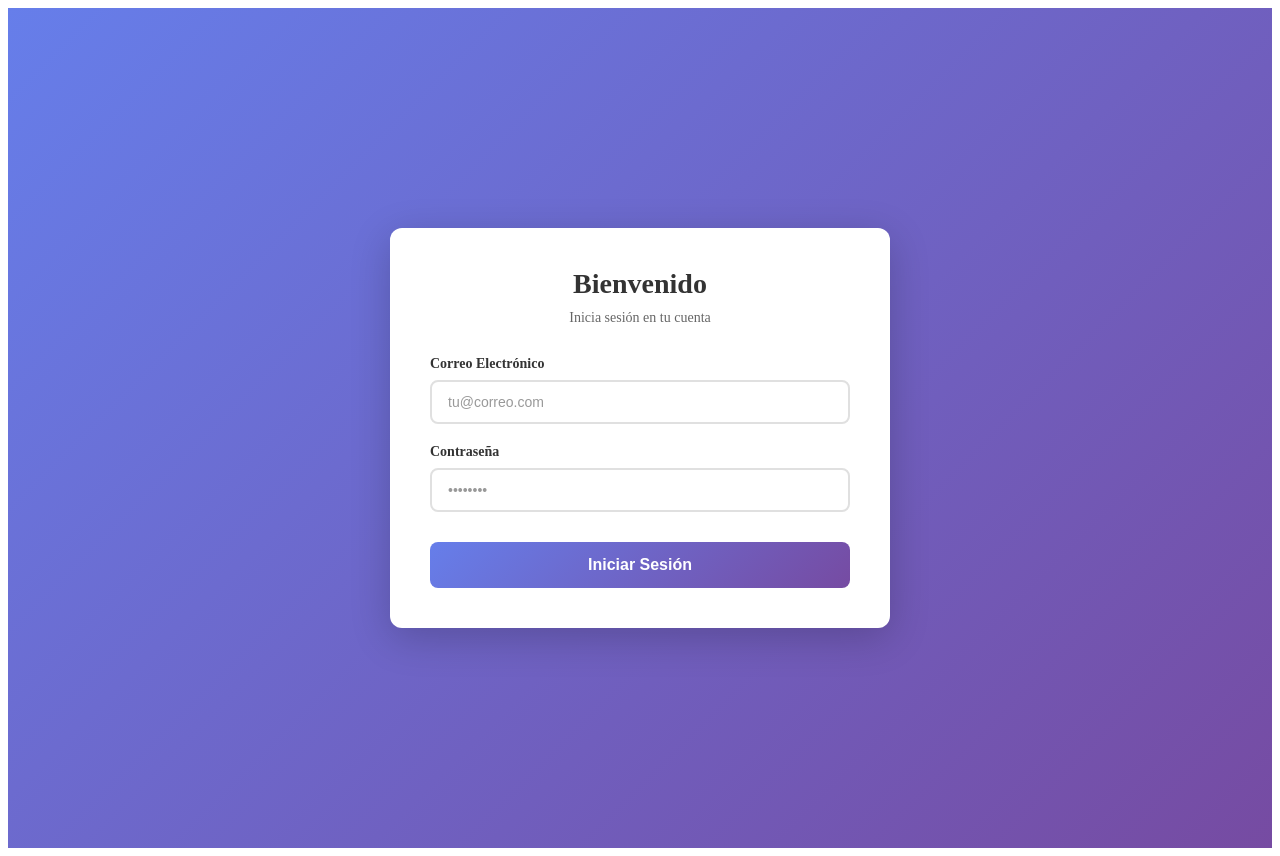
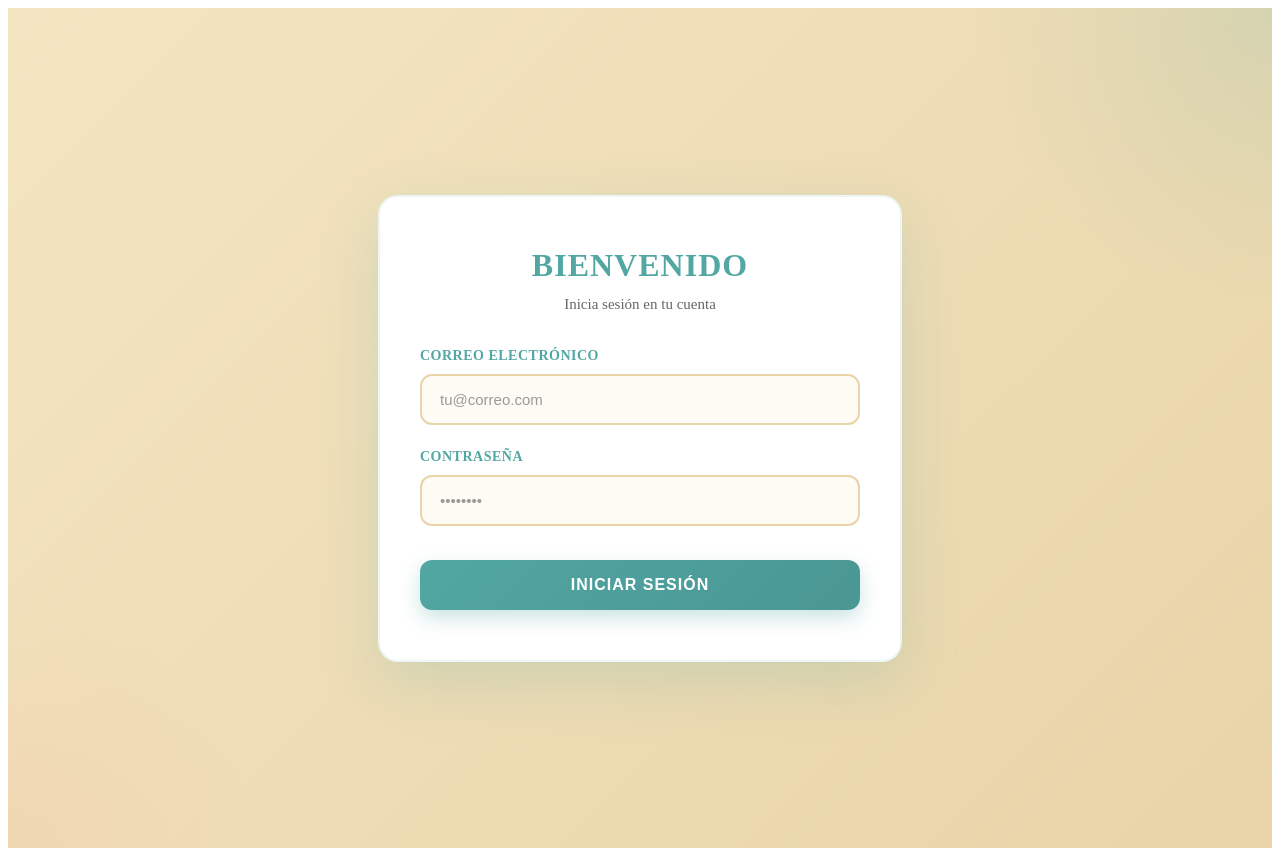
Before and after one commit to USER1FR0/UniFood_v3, an Angular app in the folder unifood_frontend/: page /login in a window 1280 px wide. Built offline with nearby package versions, Linux system fonts and the light colour scheme.

Commit message:
Login v@

```diff
--- a/unifood_frontend/src/app/components/login/login.component.scss
+++ b/unifood_frontend/src/app/components/login/login.component.scss
@@ -3,109 +3,180 @@
   justify-content: center;
   align-items: center;
   min-height: 100vh;
-  background: linear-gradient(135deg, #667eea 0%, #764ba2 100%);
+  background: linear-gradient(135deg, #f4e5c2 0%, #e8d4a8 100%);
   padding: 20px;
+  position: relative;
+  overflow: hidden;
+}
+
+.login-container::before {
+  content: '';
+  position: absolute;
+  width: 600px;
+  height: 600px;
+  background: radial-gradient(circle, rgba(82, 167, 163, 0.15) 0%, transparent 70%);
+  border-radius: 50%;
+  top: -300px;
+  right: -300px;
+}
+
+.login-container::after {
+  content: '';
+  position: absolute;
+  width: 500px;
+  height: 500px;
+  background: radial-gradient(circle, rgba(245, 158, 135, 0.12) 0%, transparent 70%);
+  border-radius: 50%;
+  bottom: -250px;
+  left: -250px;
 }
 
 .login-card {
   background: white;
-  padding: 40px;
-  border-radius: 12px;
-  box-shadow: 0 10px 40px rgba(0, 0, 0, 0.2);
+  padding: 50px 40px;
+  border-radius: 20px;
+  box-shadow: 0 20px 60px rgba(82, 167, 163, 0.2);
   width: 100%;
-  max-width: 420px;
+  max-width: 440px;
+  position: relative;
+  z-index: 1;
+  border: 2px solid rgba(82, 167, 163, 0.1);
 }
 
 .login-header {
   text-align: center;
-  margin-bottom: 30px;
+  margin-bottom: 35px;
 }
 
 .login-header h1 {
-  margin: 0 0 10px;
-  color: #333;
-  font-size: 28px;
-  font-weight: 700;
+  margin: 0 0 12px;
+  color: #52a7a3;
+  font-size: 32px;
+  font-weight: 800;
+  text-transform: uppercase;
+  letter-spacing: 1px;
 }
 
 .login-header p {
   margin: 0;
   color: #666;
-  font-size: 14px;
+  font-size: 15px;
+  font-weight: 500;
 }
 
 .form-group {
-  margin-bottom: 20px;
+  margin-bottom: 24px;
 }
 
 label {
   display: block;
-  margin-bottom: 8px;
-  color: #333;
-  font-weight: 600;
+  margin-bottom: 10px;
+  color: #52a7a3;
+  font-weight: 700;
   font-size: 14px;
+  text-transform: uppercase;
+  letter-spacing: 0.5px;
 }
 
 input {
   width: 100%;
-  padding: 12px 16px;
-  border: 2px solid #e0e0e0;
-  border-radius: 8px;
-  font-size: 14px;
+  padding: 15px 18px;
+  border: 2px solid #e8d4a8;
+  border-radius: 12px;
+  font-size: 15px;
   transition: all 0.3s ease;
   box-sizing: border-box;
+  background: #fefbf5;
+  color: #333;
+  font-weight: 500;
 }
 
 input:focus {
   outline: none;
-  border-color: #667eea;
-  box-shadow: 0 0 0 3px rgba(102, 126, 234, 0.1);
+  border-color: #52a7a3;
+  background: white;
+  box-shadow: 0 0 0 4px rgba(82, 167, 163, 0.1);
+  transform: translateY(-2px);
 }
 
 input:disabled {
   background: #f5f5f5;
   cursor: not-allowed;
+  opacity: 0.6;
 }
 
 input::placeholder {
   color: #999;
+  font-weight: 400;
 }
 
 .btn-submit {
   width: 100%;
-  padding: 14px;
-  background: linear-gradient(135deg, #667eea 0%, #764ba2 100%);
+  padding: 16px;
+  background: linear-gradient(135deg, #52a7a3 0%, #4a9693 100%);
   color: white;
   border: none;
-  border-radius: 8px;
+  border-radius: 12px;
   font-size: 16px;
-  font-weight: 600;
+  font-weight: 700;
   cursor: pointer;
-  transition: all 0.3s ease;
+  transition: all 0.4s ease;
   margin-top: 10px;
+  text-transform: uppercase;
+  letter-spacing: 1px;
+  box-shadow: 0 8px 20px rgba(82, 167, 163, 0.3);
+  position: relative;
+  overflow: hidden;
+}
+
+.btn-submit::before {
+  content: '';
+  position: absolute;
+  top: 0;
+  left: -100%;
+  width: 100%;
+  height: 100%;
+  background: linear-gradient(90deg, transparent, rgba(255, 255, 255, 0.3), transparent);
+  transition: left 0.5s;
+}
+
+.btn-submit:hover:not(:disabled)::before {
+  left: 100%;
 }
 
 .btn-submit:hover:not(:disabled) {
-  transform: translateY(-2px);
-  box-shadow: 0 5px 20px rgba(102, 126, 234, 0.4);
+  transform: translateY(-3px);
+  box-shadow: 0 12px 30px rgba(82, 167, 163, 0.4);
+  background: linear-gradient(135deg, #5db9b5 0%, #52a7a3 100%);
 }
 
 .btn-submit:active:not(:disabled) {
-  transform: translateY(0);
+  transform: translateY(-1px);
+  box-shadow: 0 6px 15px rgba(82, 167, 163, 0.35);
 }
 
 .btn-submit:disabled {
   background: #ccc;
   cursor: not-allowed;
   transform: none;
+  box-shadow: none;
 }
 
 @media (max-width: 480px) {
   .login-card {
-    padding: 30px 20px;
+    padding: 40px 25px;
   }
 
   .login-header h1 {
-    font-size: 24px;
+    font-size: 28px;
+  }
+
+  input {
+    padding: 13px 16px;
+  }
+
+  .btn-submit {
+    padding: 14px;
+    font-size: 15px;
   }
 }
```
